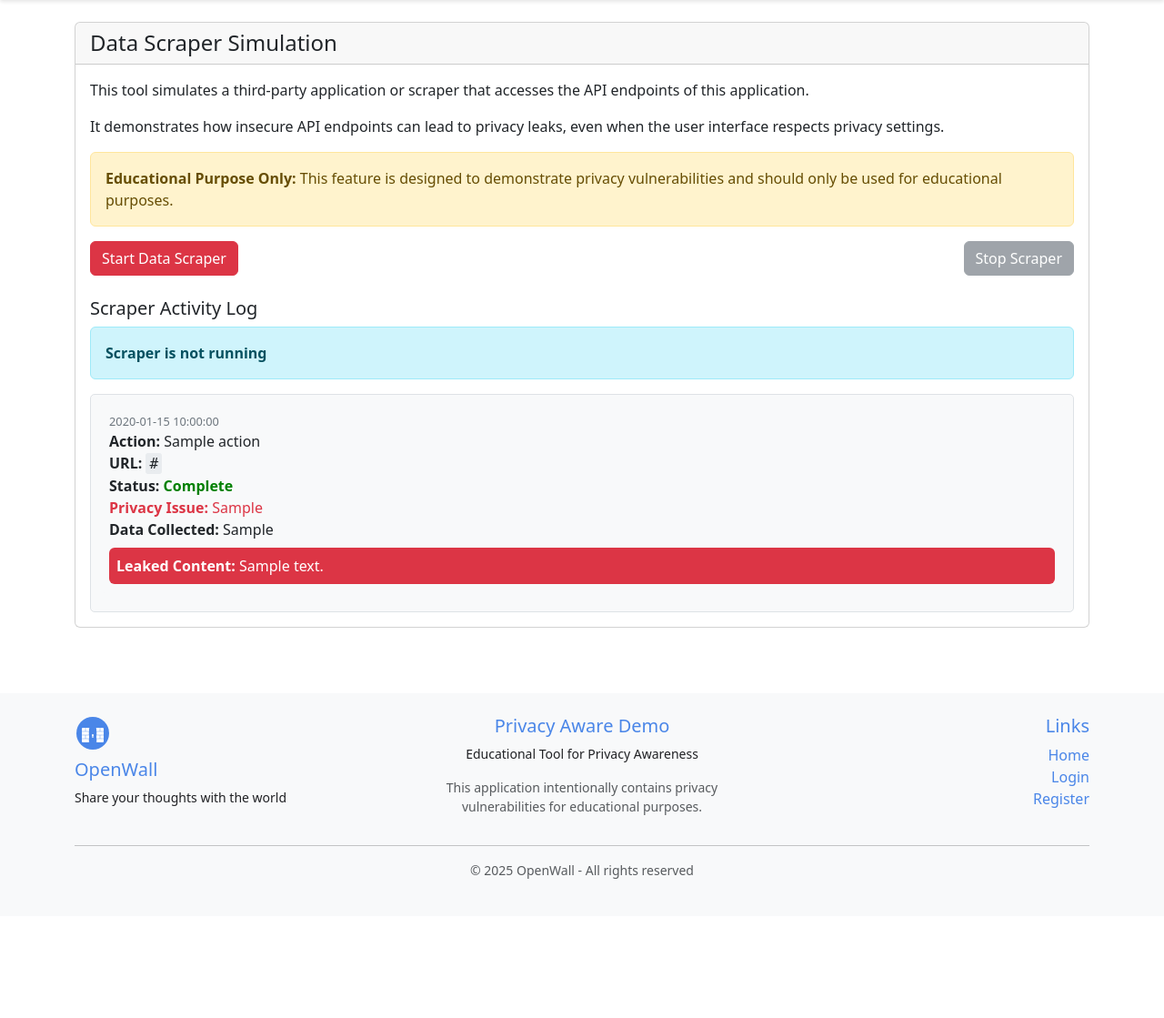
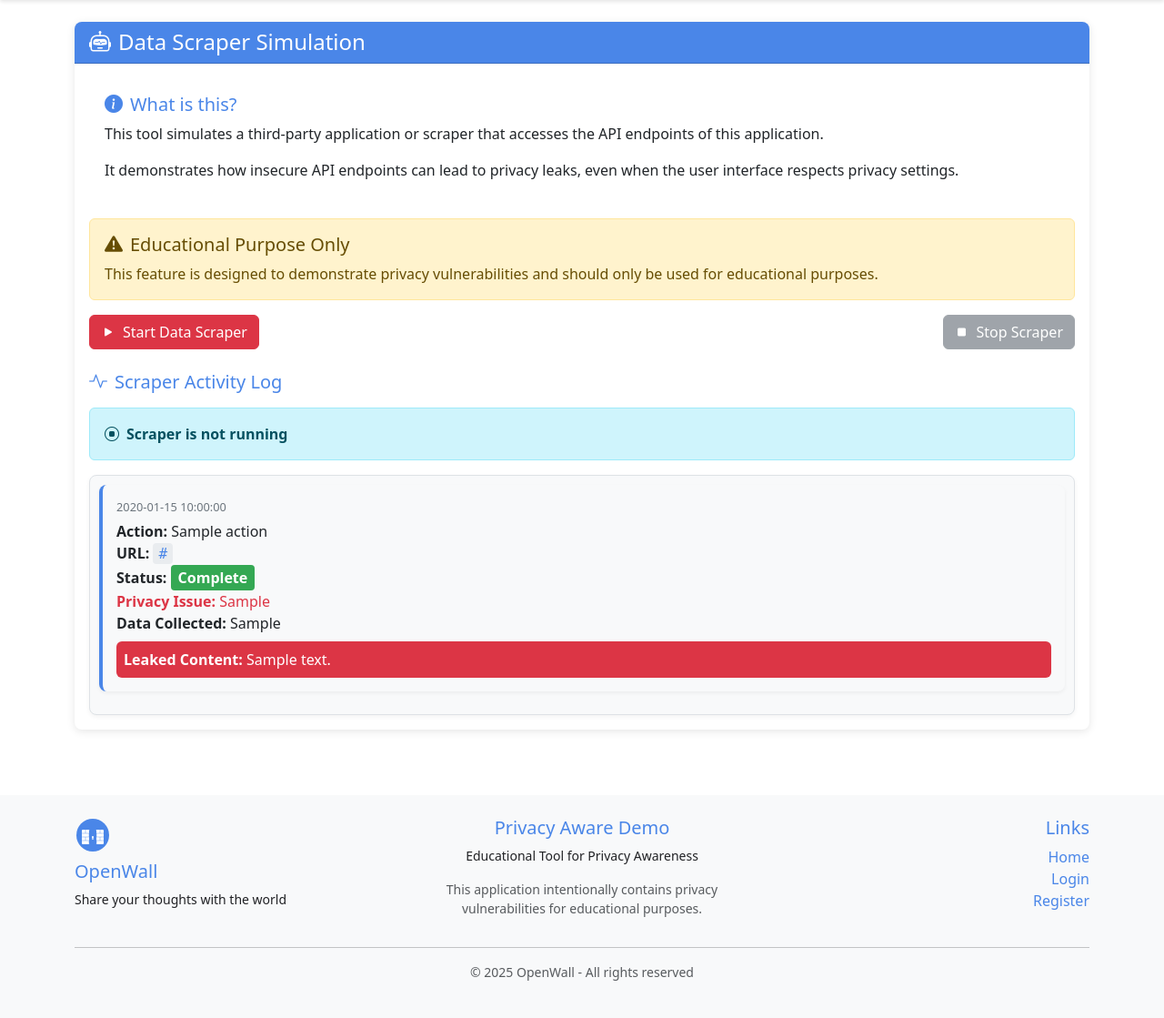
Before and after one commit to jacks4ever/PrivacyAwareDemo, a Flask app: template app/templates/scraper/index.html in a window 1280 px wide. Shown: the part 66-1185 px from the top of the page at 91% size. Before the commit the page ends 1032 px from the top, so only its background shows below. Run offline with Flask 3, Linux system fonts and the light colour scheme; the template is opened without the code that fills it: most values are stand-ins (such as "Sample title", 1, 10 or a date in 2020).

Commit message:
Add PRIVACY LEAK DETECTED header to scraper results and enhance with OpenWall branding

```diff
--- a/app/templates/scraper/index.html
+++ b/app/templates/scraper/index.html
@@ -1,6 +1,6 @@
 {% extends "base.html" %}
 
-{% block title %}Data Scraper - Privacy Aware Demo{% endblock %}
+{% block title %}Data Scraper - OpenWall{% endblock %}
 
 {% block extra_css %}
 <style>
@@ -10,63 +10,110 @@
         background-color: #f8f9fa;
         border: 1px solid #dee2e6;
         padding: 10px;
-        border-radius: 5px;
+        border-radius: 8px;
+        box-shadow: 0 2px 5px rgba(0,0,0,0.05);
     }
 
     .scraper-action {
-        margin-bottom: 10px;
-        padding: 10px;
-        border-radius: 5px;
+        margin-bottom: 15px;
+        padding: 15px;
+        border-radius: 8px;
         background-color: #f8f9fa;
+        box-shadow: 0 2px 4px rgba(0,0,0,0.05);
+        border-left: 4px solid var(--openwall-primary);
+        transition: transform 0.2s ease;
+    }
+
+    .scraper-action:hover {
+        transform: translateY(-2px);
     }
 
     .scraper-action.privacy-leak {
-        background-color: rgba(255, 0, 0, 0.1);
-        border: 2px solid red;
+        background-color: rgba(234, 67, 53, 0.1);
+        border: 2px solid var(--openwall-danger);
         position: relative;
         overflow: hidden;
         padding-right: 130px; /* Make room for the thief icon */
+        border-left: 4px solid var(--openwall-danger);
     }
 
     .scraper-action.privacy-leak::after {
         content: "";
         position: absolute;
-        top: 5px;
+        top: 40px; /* Position below the header */
         right: 10px;
         width: 120px;
         height: 80px;
         background-image: url("{{ url_for('static', filename='img/data-thief.svg') }}");
         background-repeat: no-repeat;
         background-size: contain;
-        opacity: 0.9;
+        opacity: 0.95;
+        z-index: 1; /* Ensure it's below the header text */
+        filter: drop-shadow(2px 2px 3px rgba(0,0,0,0.3)); /* Add shadow for depth */
     }
 
     .scraper-timestamp {
         color: #6c757d;
         font-size: 0.8em;
+        margin-bottom: 5px;
     }
 
     .scraper-url {
         font-family: monospace;
         background-color: #e9ecef;
-        padding: 2px 4px;
-        border-radius: 3px;
+        padding: 2px 6px;
+        border-radius: 4px;
+        color: var(--openwall-primary);
     }
 
     .scraper-status {
         font-weight: bold;
+        padding: 2px 8px;
+        border-radius: 4px;
+        display: inline-block;
     }
 
     .scraper-status.complete {
-        color: green;
+        color: white;
+        background-color: var(--openwall-secondary);
     }
 
     .scraper-status.error {
-        color: red;
+        color: white;
+        background-color: var(--openwall-danger);
     }
 
     .scraper-status.in-progress {
-        color: blue;
+        color: white;
+        background-color: var(--openwall-primary);
+    }
+
+    .privacy-leak-header {
+        position: relative;
+        z-index: 2; /* Ensure text appears above the thief icon */
+        background-color: rgba(255, 235, 235, 0.8); /* Semi-transparent background */
+        padding: 5px 10px;
+        border-radius: 4px;
+        border-left: 4px solid var(--openwall-danger);
+        margin-top: 5px;
+        margin-bottom: 10px;
+        box-shadow: 0 2px 4px rgba(0,0,0,0.1);
+    }
+
+    .privacy-leak-header h4 {
+        color: var(--openwall-danger);
+        margin: 0;
+        font-weight: bold;
+        display: flex;
+        align-items: center;
+        font-size: 1.1rem;
+        text-shadow: 0 1px 1px rgba(255,255,255,0.8);
+    }
+
+    .privacy-leak-header h4::before {
+        content: "⚠️";
+        margin-right: 8px;
+        font-size: 1.2rem;
     }
 </style>
 {% endblock %}
@@ -74,33 +121,37 @@
 {% block content %}
 <div class="row">
     <div class="col-md-12">
-        <div class="card mb-4">
+        <div class="card card-openwall mb-4">
             <div class="card-header">
-                <h4 class="mb-0">Data Scraper Simulation</h4>
+                <h4 class="mb-0"><i class="bi bi-robot me-2"></i>Data Scraper Simulation</h4>
             </div>
             <div class="card-body">
-                <p>This tool simulates a third-party application or scraper that accesses the API endpoints of this application.</p>
-                <p>It demonstrates how insecure API endpoints can lead to privacy leaks, even when the user interface respects privacy settings.</p>
+                <div class="alert alert-openwall mb-4">
+                    <h5 class="text-openwall-primary"><i class="bi bi-info-circle-fill me-2"></i>What is this?</h5>
+                    <p>This tool simulates a third-party application or scraper that accesses the API endpoints of this application.</p>
+                    <p class="mb-0">It demonstrates how insecure API endpoints can lead to privacy leaks, even when the user interface respects privacy settings.</p>
+                </div>
 
                 <div class="alert alert-warning">
-                    <strong>Educational Purpose Only:</strong> This feature is designed to demonstrate privacy vulnerabilities and should only be used for educational purposes.
+                    <h5 class="mb-2"><i class="bi bi-exclamation-triangle-fill me-2"></i>Educational Purpose Only</h5>
+                    <p class="mb-0">This feature is designed to demonstrate privacy vulnerabilities and should only be used for educational purposes.</p>
                 </div>
 
                 <div class="d-flex justify-content-between mb-4">
                     <button id="start-scraper" class="btn btn-danger" {% if scraper_running %}disabled{% endif %}>
-                        Start Data Scraper
+                        <i class="bi bi-play-fill me-2"></i>Start Data Scraper
                     </button>
                     <button id="stop-scraper" class="btn btn-secondary" {% if not scraper_running %}disabled{% endif %}>
-                        Stop Scraper
+                        <i class="bi bi-stop-fill me-2"></i>Stop Scraper
                     </button>
                 </div>
 
-                <h5>Scraper Activity Log</h5>
+                <h5 class="text-openwall-primary mb-3"><i class="bi bi-activity me-2"></i>Scraper Activity Log</h5>
                 <div id="scraper-status" class="alert {% if scraper_running %}alert-warning{% else %}alert-info{% endif %} mb-3">
                     {% if scraper_running %}
-                        <strong>Scraper is currently running...</strong>
+                        <i class="bi bi-arrow-repeat me-2"></i><strong>Scraper is currently running...</strong>
                     {% else %}
-                        <strong>Scraper is not running</strong>
+                        <i class="bi bi-stop-circle me-2"></i><strong>Scraper is not running</strong>
                     {% endif %}
                 </div>
 
@@ -164,10 +215,10 @@
 
             if (running) {
                 scraperStatus.className = 'alert alert-warning mb-3';
-                scraperStatus.innerHTML = '<strong>Scraper is currently running...</strong>';
+                scraperStatus.innerHTML = '<i class="bi bi-arrow-repeat me-2"></i><strong>Scraper is currently running...</strong>';
             } else {
                 scraperStatus.className = 'alert alert-info mb-3';
-                scraperStatus.innerHTML = '<strong>Scraper is not running</strong>';
+                scraperStatus.innerHTML = '<i class="bi bi-stop-circle me-2"></i><strong>Scraper is not running</strong>';
             }
 
             // Update the log with the latest results
@@ -193,6 +244,11 @@
 
                     logHtml += `
                         <div class="scraper-action ${isPrivacyLeak ? 'privacy-leak' : ''}">
+                            ${isPrivacyLeak ? `
+                                <div class="privacy-leak-header">
+                                    <h4>PRIVACY LEAK DETECTED</h4>
+                                </div>
+                            ` : ''}
                             <div class="scraper-timestamp">${result.timestamp}</div>
                             <div><strong>Action:</strong> ${result.action}</div>
                             ${result.url ? `<div><strong>URL:</strong> <span class="scraper-url">${result.url}</span></div>` : ''}
```
